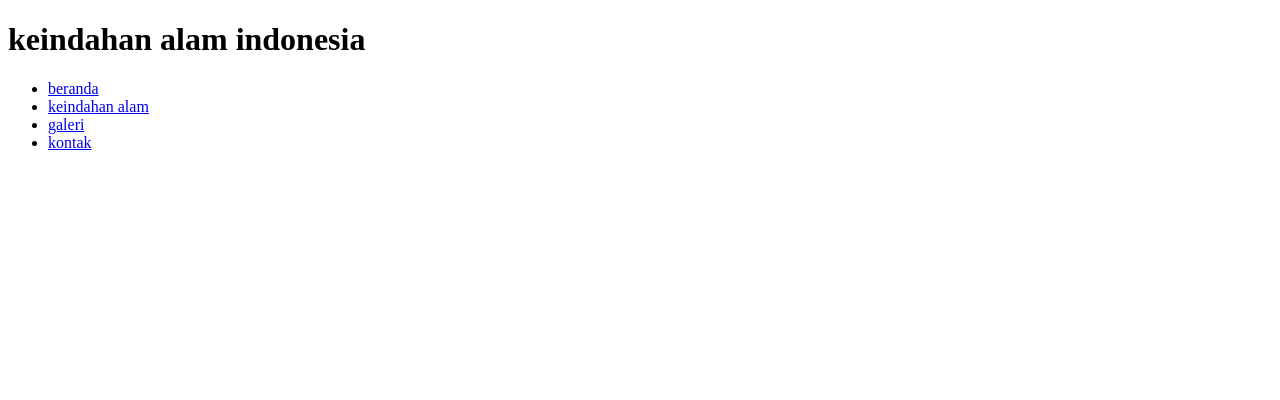
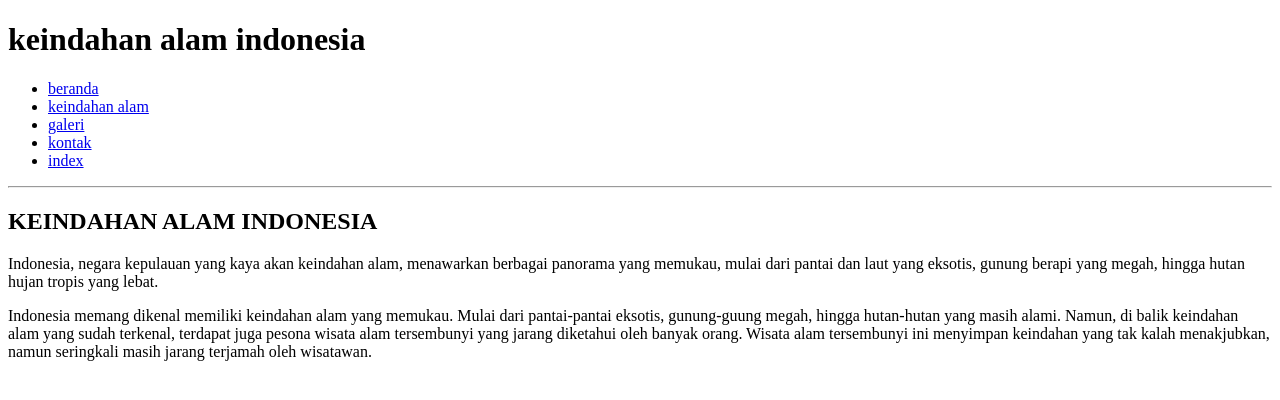
Before and after one commit to nurnailaaaaa1-netizen/KEINDAHAN-ALAM-INDONESIA, a plain HTML site: page index.html in a window 1280 px wide. Drawn offline with Linux system fonts and the light colour scheme.

Commit message:
Add files via upload

```diff
--- a/index.html
+++ b/index.html
@@ -13,8 +13,14 @@
     <li><a href="keindahan alam.html">keindahan alam</a></li>
     <li><a href="galeri.html">galeri</a></li>
     <li><a href="kontak.html">kontak</a></li>
+    <li><a href="index.html">index</a></li>
 
 </ul>
+<hr>
+<h2>KEINDAHAN ALAM INDONESIA</h2>
+<p>Indonesia, negara kepulauan yang kaya akan keindahan alam, menawarkan berbagai panorama yang memukau, mulai dari pantai dan laut yang eksotis, gunung berapi yang megah, hingga hutan hujan tropis yang lebat.</p>
+<p>Indonesia memang dikenal memiliki keindahan alam yang memukau. Mulai dari pantai-pantai eksotis, gunung-guung megah, hingga hutan-hutan yang masih alami. Namun, di balik keindahan alam yang sudah terkenal, terdapat juga pesona wisata alam tersembunyi yang jarang diketahui oleh banyak orang. Wisata alam tersembunyi ini menyimpan keindahan yang tak kalah menakjubkan, namun seringkali masih jarang terjamah oleh wisatawan.</p>
+
 
 
 
```
Also changed, not shown: beranda.html (+1 -0 lines), galeri.html (+1 -0 lines), keindahan alam.html (+1 -0 lines).
